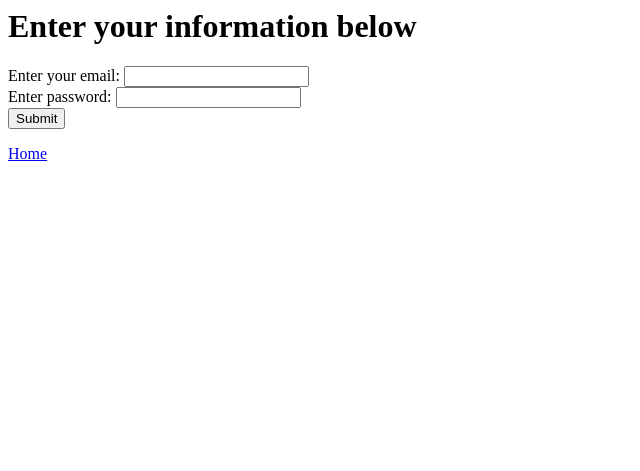
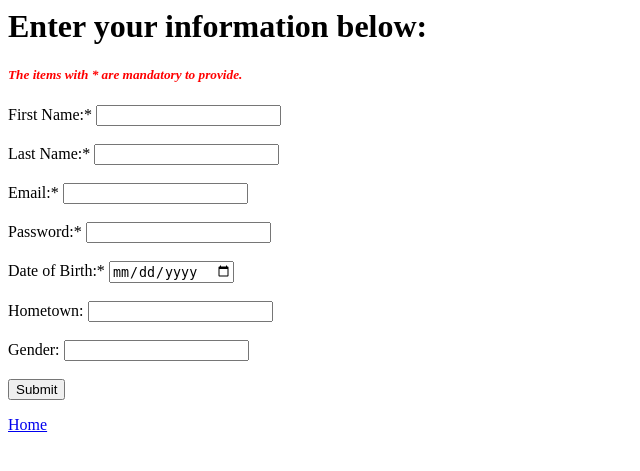
Before and after one commit to sarthakjagetia/PhotoShare, a Flask app: page /register in a window 1280 px wide. Shown: the top 471 px of the page, without its empty margins (0-640 px from the left). Run offline with Flask 2, Linux system fonts and the light colour scheme; data comes from the database, SQL or seed files in the repository.

Commit message:
Small changes

```diff
--- a/app.py
+++ b/app.py
@@ -7,6 +7,8 @@
 # and MaxCountryMan at https://github.com/maxcountryman/flask-login/
 # and Flask Offical Tutorial at  http://flask.pocoo.org/docs/0.10/patterns/fileuploads/
 # see links for further understanding
+# Sarthak Jagetia aka DarkSeeker
+# Aastha Jagetia aka PastaEater (love you :P)!
 ###################################################
 
 import flask
@@ -20,11 +22,11 @@ import os, base64
 
 mysql = MySQL()
 app = Flask(__name__)
-app.secret_key = 'super secret string'  # Change this!
+app.secret_key = 'super secret string'  # Change this! #Fuck you! you change that!!:P
 
 # These will need to be changed according to your creditionals
 app.config['MYSQL_DATABASE_USER'] = 'root'
-app.config['MYSQL_DATABASE_PASSWORD'] = 'sarthak'
+app.config['MYSQL_DATABASE_PASSWORD'] = 'sarthak' ##CHANGE YOUR PASSWORD WOMAN! (there are few more subtle hints everywhere like this...)
 app.config['MYSQL_DATABASE_DB'] = 'photoshare'
 app.config['MYSQL_DATABASE_HOST'] = 'localhost'
 mysql.init_app(app)
@@ -55,7 +57,7 @@ def user_loader(email):
     if not (email) or email not in str(users):
         return
     user = User()
-    user.id = email
+    user.id = email #you login through email
     return user
 
 
@@ -108,7 +110,7 @@ def login():
             return flask.redirect(flask.url_for('protected'))  # protected is a function defined in this file
 
     # information did not match
-    return "<a href='/login'>Try again</a>\
+    return "<a href='/login'> Information provided did not match - Try again! </a>\
 			</br><a href='/register'>or make an account</a>"
 
 
@@ -129,11 +131,27 @@ def register():
     return render_template('register.html', supress='True')
 
 
-@app.route("/register", methods=['POST'])
+@app.route("/register", methods=['GET', 'POST'])
 def register_user():
+    # These are not requirements but if specified by user need to be added to the database.
+    hometown = request.form.get('hometown')
+    gender = request.form.get('gender')
+
+    if request.form.get('first-name') == "" or request.form.get('last-name') == "":
+        return flask.redirect(flask.url_for('register'))
+
     try:
         email = request.form.get('email')
         password = request.form.get('password')
+
+
+
+        first_name = request.form.get('first-name')
+        #print("first name: {0}" .format(first_name))
+
+        last_name = request.form.get('last-name')
+        dob = request.form.get('dob')
+
     except:
         print(
             "couldn't find all tokens")  # this prints to shell, end users will not see this (all print statements go to shell)
@@ -141,7 +159,9 @@ def register_user():
     cursor = conn.cursor()
     test = isEmailUnique(email)
     if test:
-        print(cursor.execute("INSERT INTO Users (email, password) VALUES ('{0}', '{1}')".format(email, password)))
+        query = "INSERT INTO Users(email, password, fname, lname, dob, hometown, gender) VALUES ('{0}', '{1}', '{2}','{3}', '{4}', '{5}', '{6}')".format(email, password, first_name, last_name, dob, hometown, gender)
+        #print(cursor.execute("INSERT INTO Users (email, password) VALUES ('{0}', '{1}')".format(email, password)))
+        print(cursor.execute(query))
         conn.commit()
         # log user in
         user = User()
@@ -150,29 +170,23 @@ def register_user():
         return render_template('hello.html', name=email, message='Account Created!')
     else:
         print("couldn't find all tokens")
-        #email_exists(email)
+        #return render_template('email_exists.html')
         return flask.redirect(flask.url_for('email_exists'))
-        #return flask.redirect(flask.url_for('register'))
 
 @app.route("/email_exists")
 def email_exists():
     return render_template('email_exists.html')
 
-def isEmailUnique(email):
-    # use this to check if a email has already been registered
-    cursor = conn.cursor()
-    if cursor.execute("SELECT email  FROM Users WHERE email = '{0}'".format(email)):
-    #if cursor.execute("SELECT email  FROM Users WHERE email = email"):
-        # this means there are greater than zero entries with that email
-        return False
-    else:
-        return True
 
 def getUsersPhotos(uid):
     cursor = conn.cursor()
     cursor.execute("SELECT imgdata, picture_id, caption FROM Pictures WHERE user_id = '{0}'".format(uid))
     return cursor.fetchall()  # NOTE list of tuples, [(imgdata, pid), ...]
 
+def getUsersAlbums(uid):
+    cursor = conn.cursor()
+    cursor.execute("SELECT Name FROM Albums WHERE user_id = '{0}'".format(uid))
+    return cursor.fetchall()  # NOTE list of tuples, [(imgdata, pid), ...]
 
 def getUserIdFromEmail(email):
     cursor = conn.cursor()
@@ -180,7 +194,14 @@ def getUserIdFromEmail(email):
     return cursor.fetchone()[0]
 
 
-
+def isEmailUnique(email):
+    # use this to check if a email has already been registered
+    cursor = conn.cursor()
+    if cursor.execute("SELECT email  FROM Users WHERE email = '{0}'".format(email)):
+        # this means there are greater than zero entries with that email
+        return False
+    else:
+        return True
 
 
 # end login code
@@ -204,16 +225,19 @@ import datetime as dt
 @app.route('/add_album', methods=['GET','POST'])
 @flask_login.login_required
 def addAlbumName():
-    album_name = request.form.get('album')
-    #album_id = request.args.get('values')
-    date_of_creation = dt.datetime.now()
     uid = getUserIdFromEmail(flask_login.current_user.id)
-    print(album_name)
-    cursor = conn.cursor()
-    cursor.execute("INSERT INTO Albums (Name, date_of_creation, user_id) VALUES ('{0}', '{1}', '{2}' )".format(album_name, date_of_creation, uid))
-    conn.commit()
-    return render_template('add_album.html', album_name = album_name)
-
+    if request.method == 'POST':
+        #album_id = request.args.get('values')
+        date_of_creation = dt.datetime.now()
+        #uid = getUserIdFromEmail(flask_login.current_user.id)
+        album_name = request.form.get('album')
+        print(uid)
+        cursor = conn.cursor()
+        cursor.execute("INSERT INTO Albums (Name, date_of_creation, user_id) VALUES ('{0}', '{1}', '{2}' )".format(album_name, date_of_creation, uid))
+        conn.commit()
+        return render_template('hello.html', albums= getUsersAlbums(uid))
+    else:
+        return render_template('add_album.html', albums= getUsersAlbums(uid))
 
 @app.route('/upload', methods=['GET', 'POST'])
 @flask_login.login_required
@@ -224,11 +248,8 @@ def upload_file():
         caption = request.form.get('caption')
         print(caption)
         album_name = request.form.get('album')
-        #album_id = request.args.get('values')
-        #pictureid = random.randint(1,101);
-
         ab_name = str(album_name)
-        print(type(ab_name))
+        #print(type(ab_name))
 
         photo_data = base64.standard_b64encode(imgfile.read())
         cursor = conn.cursor()
@@ -236,10 +257,11 @@ def upload_file():
         album_id = cursor.fetchone()[0]
         cursor.execute("INSERT INTO Pictures (imgdata, user_id, caption, album_id) VALUES ('{0}', '{1}', '{2}','{3}' )".format(photo_data, uid, caption, album_id))
         conn.commit()
-        return render_template('hello.html', name=flask_login.current_user.id, message='Photo uploaded!', photos=getUsersPhotos(uid))
-    # The method is GET so we return a  HTML form to upload the a photo.
+        return render_template('hello.html', name=flask_login.current_user.id, message='Photo uploaded!', photos=getUsersPhotos(uid), albums= getUsersAlbums(uid))
+    # The method is GET so we return a HTML form to upload the a photo.
     else:
-        return render_template('upload.html')
+        uid = getUserIdFromEmail(flask_login.current_user.id)
+        return render_template('upload.html', photos=getUsersPhotos(uid), albums= getUsersAlbums(uid))
 
 
 # end photo uploading code
@@ -247,9 +269,13 @@ def upload_file():
 
 # default page
 @app.route("/", methods=['GET'])
+def homepage():
+    return render_template('homepg.html', message='Welcome to Photoshare !')
+
+@app.route("/hello", methods=['GET'])
 def hello():
-    return render_template('hello.html', message='Welecome to Photoshare')
-    #return render_template('email_exists.html')
+    return render_template('hello.html', message='Welcome to Photoshare !')
+
 
 if __name__ == "__main__":
     # this is invoked when in the shell  you run
--- a/templates/ee.html
+++ b/templates/ee.html
@@ -1,6 +1,6 @@
 <form action="/upload/" method="POST">
 						<div class="form-group" id="#signup-form">
-							<input type="text" class="form-control" placeholder="First Name" name="firstname">
+                            <input type="text" class="form-control" placeholder="First Name" name="firstname">
 						</div>
 
 						<div class="form-group">
--- a/templates/register.html
+++ b/templates/register.html
@@ -7,14 +7,40 @@
 {% endif %}
     <body>
         <div class="title">
-            <h1>Enter your information below</h1>
+            <h1> Enter your information below:  </h1>
+            <h5 style="color:#FF0000;"><i>The items with * are mandatory to provide.</i></h5>
         </div>
         <div id="content">
             <form method="post" action="{{ url_for('register_user') }}">
-                <label for="email">Enter your email:</label>
+                <!--<label for="email">Enter your email:</label>
                 <input type="email" name="email" /><br />
                 <label for="password">Enter password:</label>
-                <input type="password" name="password" /><br />
+                <input type="password" name="password" /><br />-->
+
+
+                <label for="first-name">First Name:* </label>
+                <input type="text" name="first-name" /><br />
+                <br/>
+
+                <label for="last-name">Last Name:* </label>
+                <input type="text" name="last-name" /><br />
+                <br/>
+
+                <label for="email">Email:* </label>
+                <input type="email" name="email"/><br />
+                <br/>
+                <label for="password">Password:*</label>
+                <input type="password" name="password"/><br />
+                <br/>
+                <label for="dob">Date of Birth:*</label>
+                <input type="date" name="dob" placeholder="yyyy-mm-dd"/><br />
+                <br/>
+                <label for="hometown">Hometown:</label>
+                <input type="text" name="hometown"/><br />
+                <br/>
+                <label for="gender">Gender:</label>
+                <input type="text" name="gender"/><br />
+                <br/>
                 <input type="submit" />
             </form>
          </div>
--- a/templates/unauth.html
+++ b/templates/unauth.html
@@ -6,6 +6,6 @@
 
 <ul>
     <!--li><a href='/upload'>Upload a photo</a> </li>
-    <li><a href='/logout'>Logout</a></li-->
+    <li><a href='/logout'>Logout</a></li>-->
     <li><a href='/'>Home</a></li>
 </ul>
```
Also changed, not shown: templates/add_album.html (+16 -12 lines), templates/homepg.html (added, +35 -0 lines), templates/upload.html (+21 -1 lines), static/cam.jpg (added), templates/hello.html (line endings or trailing spaces), 3 other files.
